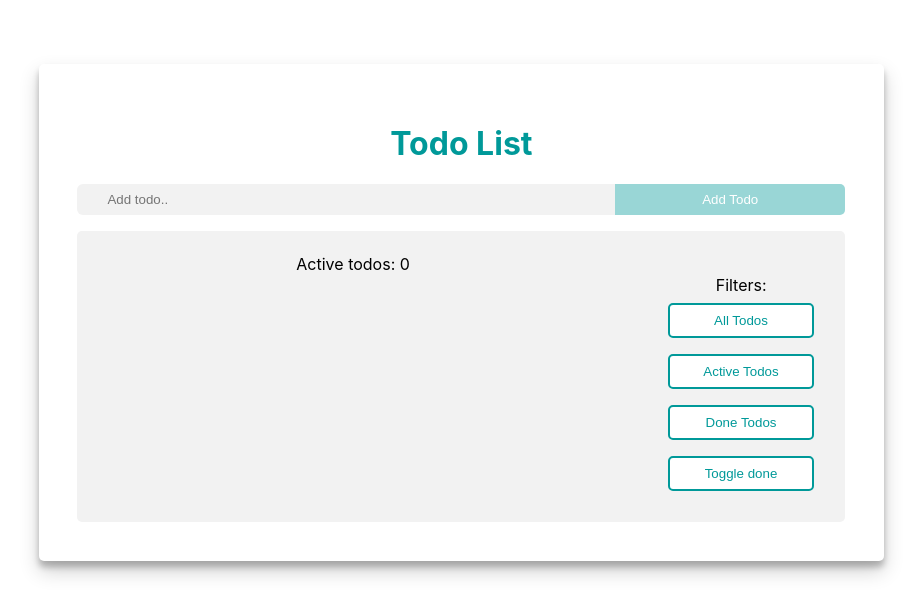
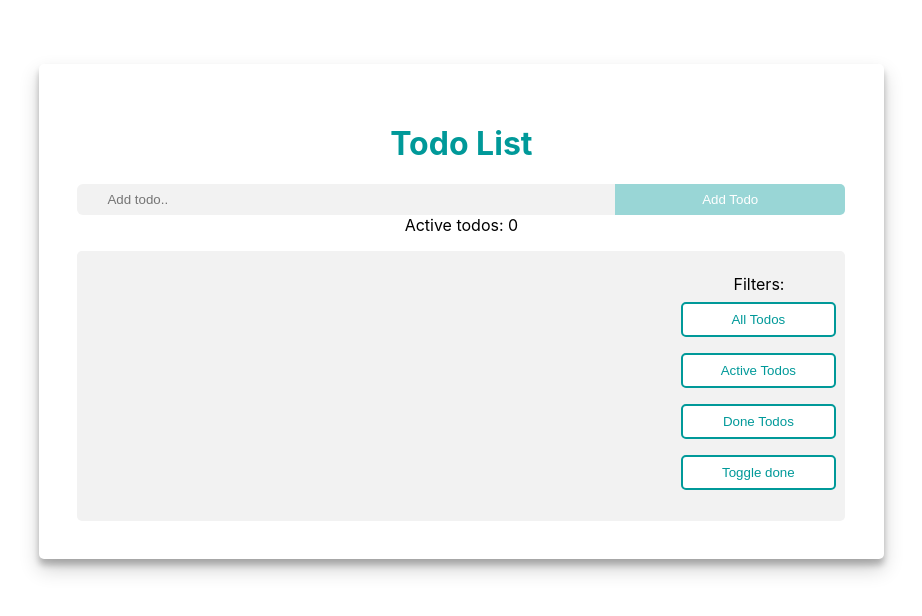
Before and after one commit to JovanoskaMarija/TodoReactApplication, a React (Create React App) app: page / in a window 1280 px wide. Shown: the top 616 px of the page, without its empty margins (153-1075 px from the left). Built offline with nearby package versions, Linux system fonts and the light colour scheme.

Commit message:
UPD refactor the code(prevState)

```diff
--- a/src/TodoList.js
+++ b/src/TodoList.js
@@ -1,51 +1,14 @@
 import React, { Component } from "react";
 import Form from "./Form.js";
 import Todo from "./Todo.js";
-import styled from "styled-components";
 
-const TodoListContainer = styled.div`
-  width: 60%;
-  height: auto;
-  margin: 5% 15%;
-  padding: 3%;
-  background: white;
-  border: none;
-  border-radius: 5px;
-  box-shadow: 0 10px 20px rgba(0, 0, 0, 0.19), 0 6px 6px rgba(0, 0, 0, 0.23);
-`;
-
-const TodoItemsContainer = styled.div`
-  box-sizing: border-box;
-  display: flex;
-  flex-direction: row;
-  justify-content: space-between;
-  background: #f2f2f2;
-  border-radius: 5px;
-  margin-top:2%;
-  padding: 3%;
-`;
-
-const TodoItemsList = styled.div`
-  width: 70%;
-`;
-
-const TodoFilterButtons = styled.div`
-  width: 22.5%;
-  display: flex;
-  flex-direction: column;
-  justify-content: flex-start;
-  margin-top: 3%;
-`;
-
-const Button = styled.button`
-  width: 90%;
-  padding: 0.5rem;
-  margin: 0.5rem;
-  border: 2px solid #009999;
-  border-radius: 5px;
-  background: white;
-  color: #009999;
-`;
+import {
+  TodoListContainer,
+  TodoItemsContainer,
+  TodoItemsList,
+  TodoFilterButtons,
+  Button
+} from "./TodoListStyle.js";
 
 class TodoList extends Component {
   state = {
@@ -54,10 +17,43 @@ class TodoList extends Component {
     allTrue: true
   };
 
+  render() {
+    let active = this.state.todos.filter(todo => !todo.complete);
+    let done = this.state.todos.filter(todo => todo.complete);
+    let todos = this.generateViewList(this.state);
+    let todoList = this.createTodoList(todos);
+    return (
+      <TodoListContainer>
+        <h1 style={{ color: "#009999" }}>Todo List</h1>
+        <Form addTodo={this.handleAddTodo} />
+        <div> Active todos: {active.length}</div>
+        <TodoItemsContainer>
+          <TodoItemsList>{todoList}</TodoItemsList>
+          <TodoFilterButtons>
+            Filters:
+            <Button onClick={() => this.changeFilter("all")}>All Todos</Button>
+            <Button onClick={() => this.changeFilter("active")}>
+              Active Todos
+            </Button>
+            <Button onClick={() => this.changeFilter("done")}>
+              Done Todos
+            </Button>
+            <Button onClick={this.toggleAllDone}>
+              Toggle {this.state.allTrue ? "done" : "active"}{" "}
+            </Button>
+            {done.length ? (
+              <Button onClick={this.deleteAllDone}>Delete All Done</Button>
+            ) : null}
+          </TodoFilterButtons>
+        </TodoItemsContainer>
+      </TodoListContainer>
+    );
+  }
+
   handleAddTodo = todo => {
-    this.setState({
-      todos: [...this.state.todos, todo]
-    });
+    this.setState(prevState => ({
+      todos: [...prevState.todos, todo]
+    }));
   };
 
   generateViewList(prevState) {
@@ -73,8 +69,8 @@ class TodoList extends Component {
   }
 
   toggleComplete = id => {
-    this.setState({
-      todos: this.state.todos.map(todo => {
+    this.setState(prevState => ({
+      todos: prevState.todos.map(todo => {
         if (todo.id === id) {
           return {
             ...todo,
@@ -84,7 +80,7 @@ class TodoList extends Component {
           return todo;
         }
       })
-    });
+    }));
   };
 
   changeFilter = newFilter => {
@@ -94,72 +90,45 @@ class TodoList extends Component {
   };
 
   deleteTodo = id => {
-    this.setState({
-      todos: this.state.todos.filter(todo => todo.id !== id)
-    });
+    this.setState(prevState => ({
+      todos: prevState.todos.filter(todo => todo.id !== id)
+    }));
   };
 
   deleteAllDone = () => {
-    this.setState({
-      todos: this.state.todos.filter(todo => !todo.complete)
-    });
+    this.setState(prevState => ({
+      todos: prevState.todos.filter(todo => !todo.complete)
+    }));
   };
 
   toggleAllDone = () => {
-    this.setState({
-      allTrue: !this.state.allTrue
-    });
-    this.setState({
-      todos: this.state.todos.map(todos => {
+    this.setState(prevState => ({
+      allTrue: !prevState.allTrue
+    }));
+    this.setState(prevState => ({
+      todos: prevState.todos.map(todos => {
         return {
           ...todos,
-          complete: this.state.allTrue
+          complete: prevState.allTrue
         };
       })
-    });
+    }));
   };
 
-  render() {
-    let active = this.state.todos.filter(todo => !todo.complete);
-    let done = this.state.todos.filter(todo => todo.complete);
-    let todos = this.generateViewList(this.state);
-    return (
-      <TodoListContainer>
-        <h1 style={{color:"#009999"}}>Todo List</h1>
-        <Form addTodo={this.handleAddTodo} />
-        <TodoItemsContainer>
-          <TodoItemsList>
-            <div> Active todos: {active.length}</div>
-            {todos.map(todo => (
+  createTodoList = todos => {
+    let list;
+
+    list = todos.map(todo => (
       <Todo
         todo={todo}
         toggleComplete={() => this.toggleComplete(todo.id)}
         deleteTodo={() => this.deleteTodo(todo.id)}
         key={todo.id}
       />
-            ))}
-          </TodoItemsList>
-          <TodoFilterButtons>
-            Filters:
-            <Button onClick={() => this.changeFilter("all")}>All Todos</Button>
-            <Button onClick={() => this.changeFilter("active")}>
-              Active Todos
-            </Button>
-            <Button onClick={() => this.changeFilter("done")}>
-              Done Todos
-            </Button>
-            <Button onClick={this.toggleAllDone}>
-              Toggle {this.state.allTrue ? "done" : "active"}{" "}
-            </Button>
+    ));
 
-            {done.length ? (
-              <Button onClick={this.deleteAllDone}>Delete All Done</Button>
-            ) : null}
-          </TodoFilterButtons>
-        </TodoItemsContainer>
-      </TodoListContainer>
-    );
-  }
+    return list;
+  };
 }
 
 export default TodoList;
```
Lines whose indentation alone changed are shown as unchanged.
